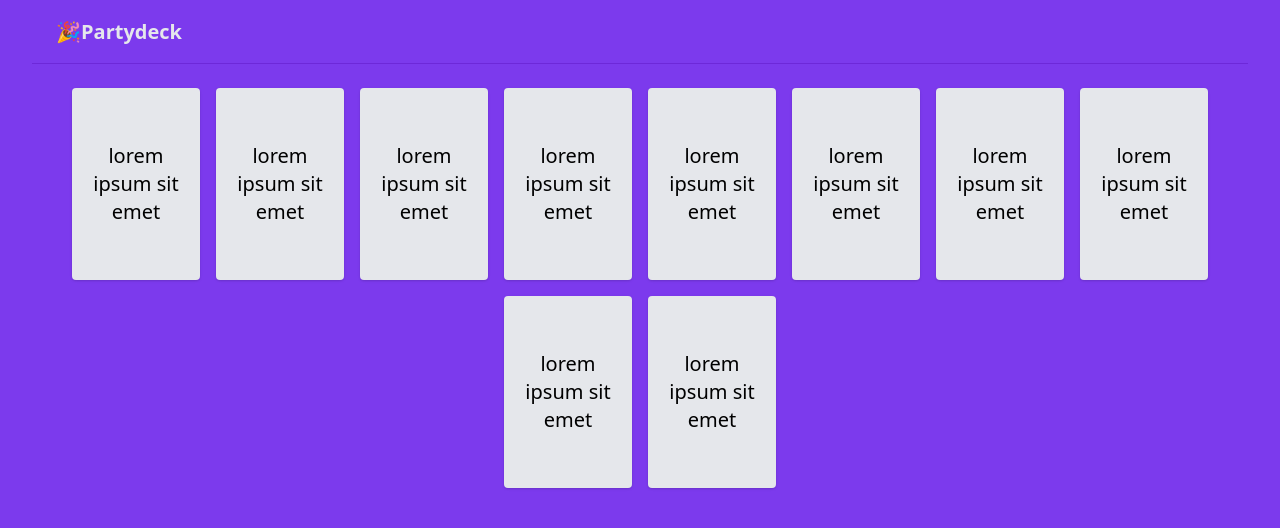
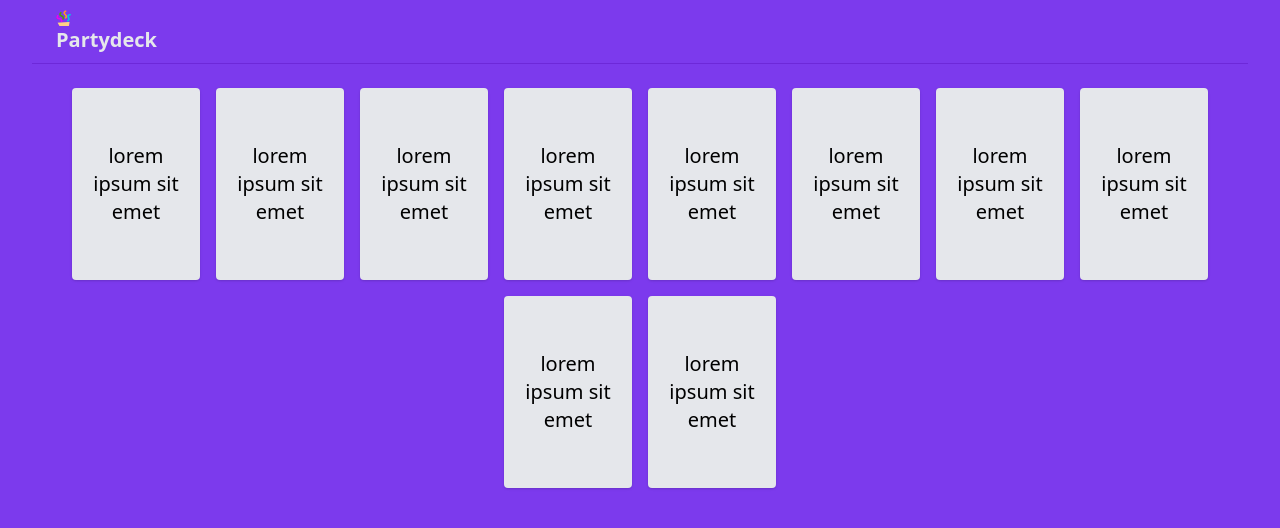
Before and after one commit to itays123/partydeck, a React (Create React App) app in the folder game/: page / in a window 1280 px wide. Shown: the top 528 px of the page. Built offline with nearby package versions, Linux system fonts and the light colour scheme.

Commit message:
FIX: replace navbar icon

```diff
--- a/game/src/navigation/Navbar.js
+++ b/game/src/navigation/Navbar.js
@@ -1,9 +1,12 @@
+import logo from '../partydeck.svg';
+
 const Navbar = () => {
   return (
     <div className="nav px-8 w-screen flex">
       <nav className="flex items-center h-16 flex-grow border-b border-purple-700">
         <div className="flex-grow px-6">
-          <h1 className="text-xl text-gray-200 font-bold">🎉Partydeck</h1>
+          <img src={logo} width={16} height={16} alt="" />
+          <h1 className="text-xl text-gray-200 font-bold">Partydeck</h1>
         </div>
       </nav>
     </div>
```
Also changed, not shown: game/src/partydeck.svg (added).
